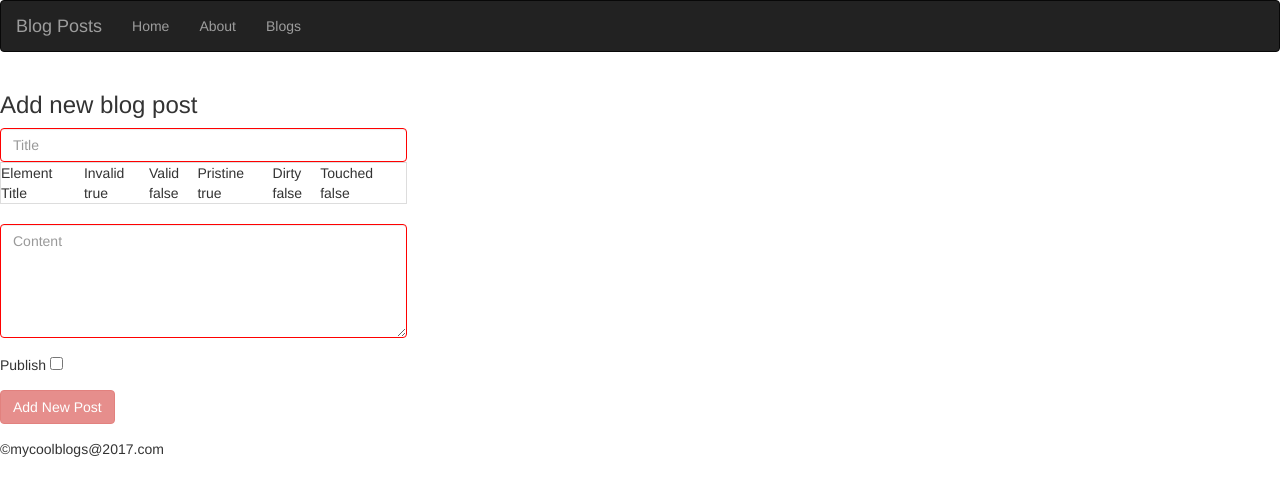
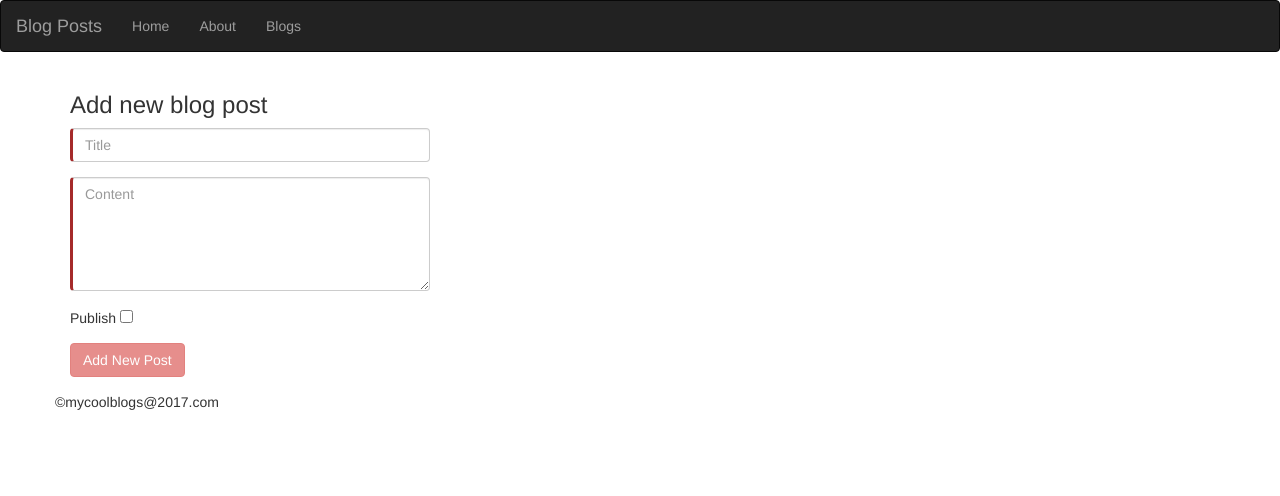
Before and after one commit to Mujib517/blogs.ui, an Angular app: page /blogs/new in a window 1280 px wide. Shown: the top 496 px of the page. Built offline with nearby package versions, Linux system fonts and the light colour scheme.

Commit message:
Observables

```diff
--- a/src/app/app.component.ts
+++ b/src/app/app.component.ts
@@ -1,20 +1,20 @@
 import { Component } from '@angular/core';
 
 @Component({
-    template: `
+  template: `
 
       <header>
         <app-header></app-header>
       </header>
 
       <main>
+      <div class="container">
         <router-outlet></router-outlet>
+      </div>
       </main>
 
-      <footer>
-        &copy;mycoolblogs@2017.com
-      </footer>
+      <app-footer></app-footer>
     `,
-    selector: 'app'
+  selector: 'app'
 })
 export class AppComponent { }
--- a/src/app/app.module.ts
+++ b/src/app/app.module.ts
@@ -15,6 +15,7 @@ import { HeaderComponent } from "./header/header.component";
 import { NewBlogComponent } from "./new-blog/new-blog.component";
 import { BlogDetailComponent } from "./blog-detail/blog-detail.component";
 import { BlogResolver } from "./shared/blog.resolver";
+import { FooterComponent } from './footer/footer.component';
 
 
 const routes = [
@@ -30,7 +31,7 @@ const routes = [
 @NgModule({
     imports: [BrowserModule, FormsModule, HttpModule, SharedModule, RouterModule.forRoot(routes)],
     declarations: [AppComponent, HomeComponent, AboutComponent,
-        BlogListComponent, BlogComponent, HeaderComponent, NewBlogComponent, BlogDetailComponent],
+        BlogListComponent, BlogComponent, HeaderComponent, NewBlogComponent, BlogDetailComponent, FooterComponent],
     bootstrap: [AppComponent],
     providers: [BlogService]
 })
--- a/src/app/blog-detail/blog-detail.component.ts
+++ b/src/app/blog-detail/blog-detail.component.ts
@@ -1,6 +1,7 @@
 import { Component, OnInit } from '@angular/core';
 import { BlogService } from "../shared/blog.service";
 import { ActivatedRoute } from "@angular/router";
+import { Blog } from "../shared/blog.model";
 
 @Component({
   selector: 'app-blog-detail',
@@ -33,7 +34,7 @@ import { ActivatedRoute } from "@angular/router";
 })
 export class BlogDetailComponent implements OnInit {
 
-  blog: any = {};
+  blog: Blog=new Blog();
   loaded: boolean = false;
 
   constructor(private blogSvc: BlogService, private route: ActivatedRoute) { }
@@ -43,6 +44,7 @@ export class BlogDetailComponent implements OnInit {
       .subscribe(
       (response) => {
         this.blog = response.json();
+        console.log(this.blog);
         this.loaded = true;
       }
       )
--- a/src/app/blog-list/blog-list.component.html
+++ b/src/app/blog-list/blog-list.component.html
@@ -5,7 +5,7 @@
 
 <div class="col-md-offset-6">
 
-  <select [(ngModel)]="pageSize">
+  <select [(ngModel)]="pageSize" (change)="onPageSizeChanged()">
     <optgroup>
       <option>5</option>
       <option>10</option>
--- a/src/app/blog-list/blog-list.component.ts
+++ b/src/app/blog-list/blog-list.component.ts
@@ -2,27 +2,23 @@ import { Component, OnInit } from '@angular/core';
 import { BlogService } from "../shared/blog.service";
 import { NgForm } from "@angular/forms";
 import { ActivatedRoute } from "@angular/router";
+import { Blog } from "../shared/blog.model";
 
 @Component({
   selector: 'app-blog-list',
   templateUrl: './blog-list.component.html'
 })
 export class BlogListComponent implements OnInit {
-  blogs: Array<any> = [];
+  blogs: Array<Blog> = [];
   metadata: any;
   failed: boolean = false;
   pageIndex: number = 0;
   pageSize: number = 10;
-  blog: any;
-  saveFailed: boolean = false;
-  saveSuccess: boolean = false;
 
   constructor(private service: BlogService, private route: ActivatedRoute) { }
 
   ngOnInit() {
-    this.blog = {};
     this.getResolverData();
-    //this.getBlogs();
   }
 
   private getResolverData() {
@@ -60,4 +56,8 @@ export class BlogListComponent implements OnInit {
     this.pageIndex >= this.metadata.pages - 1;
   }
 
+  onPageSizeChanged() {
+    this.getBlogs();
+  }
+
 }
--- a/src/app/blog/blog.component.ts
+++ b/src/app/blog/blog.component.ts
@@ -1,4 +1,5 @@
 import { Component, Input } from '@angular/core';
+import { Blog } from "../shared/blog.model";
 
 
 @Component({
@@ -17,8 +18,6 @@ import { Component, Input } from '@angular/core';
 })
 export class BlogComponent {
 
-    myObj:any;
-
-    @Input() blog: any;
+    @Input() blog: Blog;
     constructor() { }
 }
--- /dev/null
+++ b/src/app/footer/footer.component.ts
@@ -0,0 +1,23 @@
+import { Component, OnInit } from '@angular/core';
+
+@Component({
+  selector: 'app-footer',
+  template: `
+    <footer>
+      <div class="container">
+        <div class="row">
+          &copy;mycoolblogs@2017.com
+        </div>
+      </div>
+      </footer>
+  `,
+  styles: []
+})
+export class FooterComponent implements OnInit {
+
+  constructor() { }
+
+  ngOnInit() {
+  }
+
+}
--- a/src/app/new-blog/new-blog.component.ts
+++ b/src/app/new-blog/new-blog.component.ts
@@ -1,6 +1,7 @@
 import { Component } from '@angular/core';
 import { BlogService } from "../shared/blog.service";
 import { Router } from "@angular/router";
+import { Blog } from "../shared/blog.model";
 
 @Component({
   template: `
@@ -26,27 +27,6 @@ import { Router } from "@angular/router";
         <span *ngIf="ctrlTitle.dirty && ctrlTitle.errors?.required" class="text-danger">Required</span>
         <span *ngIf="ctrlTitle.dirty && ctrlTitle.errors?.minlength" class="text-danger">Min 4 chars</span>
         <span *ngIf="ctrlTitle.dirty &&  ctrlTitle.errors?.maxlength" class="text-danger">Max 10 chars</span>
-
-
-        <table class="table table-bordered">
-          <tr>
-            <td>Element</td>
-            <td>Invalid</td>
-            <td>Valid</td>
-            <td>Pristine</td>
-            <td>Dirty</td>
-            <td>Touched</td>
-          </tr>
-          <tr>
-            <td>Title</td>
-            <td>{{ctrlTitle.invalid}}</td>
-            <td>{{ctrlTitle.valid}}</td>
-            <td>{{ctrlTitle.pristine}}</td>
-            <td>{{ctrlTitle.dirty}}</td>
-            <td>{{ctrlTitle.touched}}</td>
-          </tr>
-        </table>
-
 
       </div>
       <div class="form-group">
@@ -74,10 +54,10 @@ export class NewBlogComponent {
 
   saveSuccess: boolean = false;
   saveFailed: boolean = false;
-    blog: any;
+  blog: Blog;
 
-    constructor(private service: BlogService,private route:Router) {
-        this.blog = {};
+  constructor(private service: BlogService, private route: Router) {
+    this.blog = new Blog();
   }
 
   onSave() {
@@ -93,6 +73,6 @@ export class NewBlogComponent {
   }
 
   clearAll() {
-        this.blog = {};
+    this.blog = new Blog();
   }
 }
--- a/src/app/shared/blog.service.ts
+++ b/src/app/shared/blog.service.ts
@@ -1,5 +1,6 @@
 import { Injectable } from '@angular/core';
 import { Http } from '@angular/http';
+import 'rxjs/add/operator/retry';
 
 @Injectable()
 export class BlogService {
@@ -10,14 +11,15 @@ export class BlogService {
 
     get(pageIndex: number, pageSize: number) {
         // return this.http.get('http://localhost:3000/blogs/' + pageIndex + '/' + pageSize);
-        return this.http.get(`${this.baseUrl}/blogs/${pageIndex}/${pageSize}`);
+        return this.http.get(`${this.baseUrl}/blogs1/${pageIndex}/${pageSize}`)
+            .retry(4);
     }
 
     save(blog: any) {
         return this.http.post(`${this.baseUrl}/blogs`, blog);
     }
 
-    getById(id:string){
-         return this.http.get(`${this.baseUrl}/blogs/${id}`);
+    getById(id: string) {
+        return this.http.get(`${this.baseUrl}/blogs/${id}`);
     }
 }
--- a/src/styles.css
+++ b/src/styles.css
@@ -8,9 +8,9 @@
 
 input.ng-invalid,
 textarea.ng-invalid{
-    border:1px solid red;
+    border-left:3px solid brown;
 }
 input.ng-valid,
 textarea.ng-valid{
-    border:1px solid green;
+    border-left:3px solid green;
 }
```
Also changed, not shown: src/app/shared/blog.model.ts (added, +10 -0 lines), src/app/shared/comment.model.ts (added, +7 -0 lines). Lines whose indentation alone changed are shown as unchanged.
